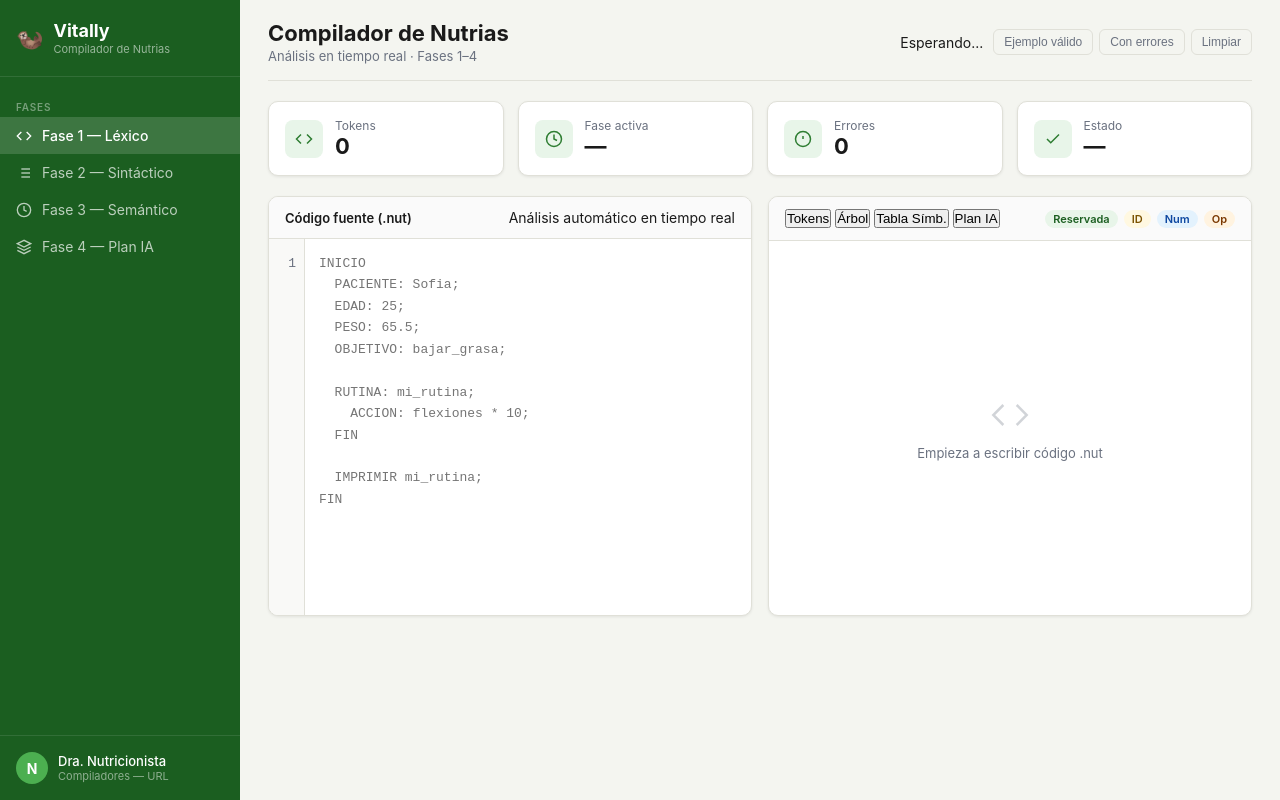
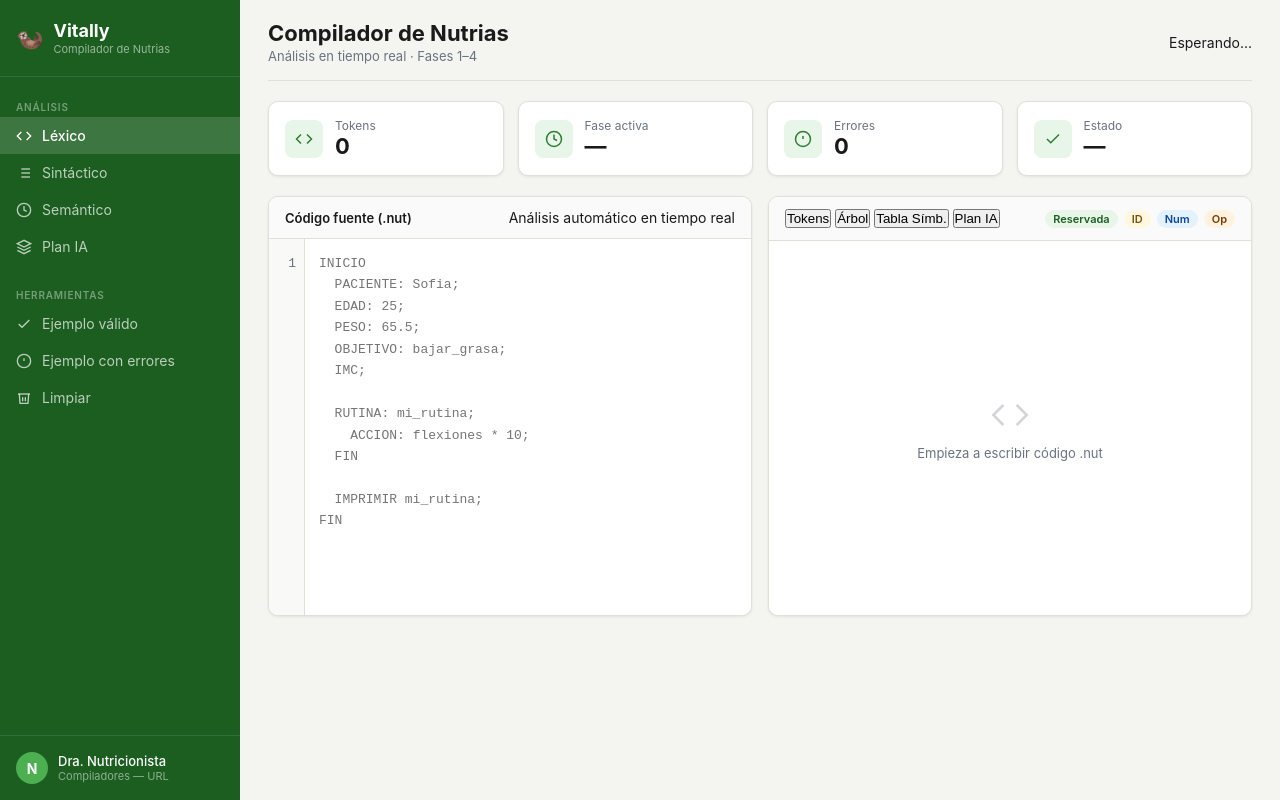
Before and after one commit to Ruben-online/lexical-analyzer, a Flask app: page / in a window 1280 px wide. Run offline with Flask 3, Linux system fonts and the light colour scheme.

Commit message:
se agrego el simbolo coma, para encadenar sentencias y se corrigio la salida

```diff
--- a/src/lexer.py
+++ b/src/lexer.py
@@ -75,6 +75,7 @@ _SPEC = [
     ("TK_FIN_INSTRUC", r";"),
     ("TK_LT",          r"<"),
     ("TK_GT",          r">"),
+    ("TK_COMA",        r","),
 
     # ── 8. Error específico ─────────────────
     ("_IGUAL_SIMPLE",  r"="),
--- a/src/parser.py
+++ b/src/parser.py
@@ -55,6 +55,7 @@ _INICIO_SENT = {
     TipoToken.TK_IMPRIMIR.value, TipoToken.EDAD.value,
     TipoToken.PESO.value,     TipoToken.OBJETIVO.value,
     TipoToken.RESTRICCION.value, TipoToken.ACCION.value,
+    TipoToken.IMC.value,
 }
 
 _OPS_COMP = {
@@ -117,6 +118,7 @@ class Parser:
         if t == TipoToken.DIETA.value:       return self._bloque_dieta()
         if t == TipoToken.TK_SI.value:       return self._sentencia_si()
         if t == TipoToken.TK_IMPRIMIR.value: return self._sentencia_imprimir()
+        if t == TipoToken.IMC.value:         return self._sentencia_imc()
         return self._instruccion()
 
     def _bloque_paciente(self) -> Nodo:
@@ -126,7 +128,8 @@ class Parser:
         nodo.agregar(self._hoja(self._consumir(TipoToken.TK_ID.value, "nombre del paciente")))
         nodo.agregar(self._hoja(self._consumir(TipoToken.TK_FIN_INSTRUC.value, "';'")))
         _datos = {TipoToken.EDAD.value, TipoToken.PESO.value,
-                  TipoToken.OBJETIVO.value, TipoToken.RESTRICCION.value}
+                  TipoToken.OBJETIVO.value, TipoToken.RESTRICCION.value,
+                  TipoToken.IMC.value}
         while self._actual().tipo in _datos:
             nodo.agregar(self._instruccion())
         return nodo
@@ -134,10 +137,11 @@ class Parser:
     def _instruccion(self) -> Nodo:
         t = self._actual().tipo
         if t == TipoToken.RESTRICCION.value: return self._restriccion()
+        if t == TipoToken.IMC.value:         return self._sentencia_imc()
         if t in (TipoToken.EDAD.value, TipoToken.OBJETIVO.value):
             return self._instruccion_simple(t, TipoToken.TK_ID.value if t == TipoToken.OBJETIVO.value else TipoToken.TK_ENTERO.value, "valor")
         if t == TipoToken.PESO.value: return self._instruccion_numero(t)
-        raise ErrorSintactico("EDAD, PESO, OBJETIVO o RESTRICCION", self._actual())
+        raise ErrorSintactico("EDAD, PESO, OBJETIVO, RESTRICCION o IMC", self._actual())
 
     def _instruccion_simple(self, kw, tipo_val, desc) -> Nodo:
         nodo = Nodo(tipo="INSTRUCCION")
@@ -160,12 +164,27 @@ class Parser:
         return nodo
 
     def _restriccion(self) -> Nodo:
+        """RESTRICCION : <id> (, <id>)* ;"""
         nodo = Nodo(tipo="INSTRUCCION")
         nodo.agregar(self._hoja(self._consumir(TipoToken.RESTRICCION.value)))
         nodo.agregar(self._hoja(self._consumir(TipoToken.TK_ASIGNACION.value, "':'")))
+        # primera restricción obligatoria
         nodo.agregar(self._hoja(self._consumir(TipoToken.TK_LT.value, "'<'")))
         nodo.agregar(self._hoja(self._consumir(TipoToken.TK_ID.value, "tipo restricción")))
         nodo.agregar(self._hoja(self._consumir(TipoToken.TK_GT.value, "'>'")))
+        # restricciones adicionales opcionales separadas por coma
+        while self._verificar(TipoToken.TK_COMA.value):
+            nodo.agregar(self._hoja(self._avanzar()))  # ,
+            nodo.agregar(self._hoja(self._consumir(TipoToken.TK_LT.value, "'<'")))
+            nodo.agregar(self._hoja(self._consumir(TipoToken.TK_ID.value, "tipo restricción")))
+            nodo.agregar(self._hoja(self._consumir(TipoToken.TK_GT.value, "'>'")))
+        nodo.agregar(self._hoja(self._consumir(TipoToken.TK_FIN_INSTRUC.value, "';'")))
+        return nodo
+
+    def _sentencia_imc(self) -> Nodo:
+        """IMC ;  — calcula automáticamente el IMC del paciente"""
+        nodo = Nodo(tipo="SENTENCIA_IMC")
+        nodo.agregar(self._hoja(self._consumir(TipoToken.IMC.value)))
         nodo.agregar(self._hoja(self._consumir(TipoToken.TK_FIN_INSTRUC.value, "';'")))
         return nodo
 
--- a/static/css/app.js
+++ b/static/css/app.js
@@ -5,8 +5,9 @@ const EJEMPLOS = {
     PACIENTE: Sofia;
     EDAD: 25;
     PESO: 65.5;
-    RESTRICCION: <lumbar>;
+    RESTRICCION: <lumbar>, <rodilla>;
     OBJETIVO: bajar_grasa;
+    IMC;
 
     SI PESO > 60 ENTONCES
         RUTINA: rutina_intensa;
@@ -28,6 +29,11 @@ FIN`,
         ACCION: flexiones;
     FIN
     PACIENTE: Carlos;
+FIN`,
+  imc_error: `INICIO
+    PACIENTE: Marco;
+    OBJETIVO: bajar_grasa;
+    IMC;
 FIN`
 };
 
@@ -210,8 +216,9 @@ function renderTablaSimbolos(tabla) {
         <div class="ts-prop">Tipo: <span>${p.tipo}</span></div>
         ${p.edad  ? `<div class="ts-prop">Edad: <span>${p.edad} años</span></div>` : ''}
         ${p.peso  ? `<div class="ts-prop">Peso: <span>${p.peso} kg</span></div>` : ''}
+        ${p.imc !== null && p.imc !== undefined ? `<div class="ts-prop">IMC: <span class="imc-badge ${clasificarIMC(p.imc)}">${p.imc} — ${textoIMC(p.imc)}</span></div>` : ''}
         ${p.objetivo ? `<div class="ts-prop">Objetivo: <span>${esc(p.objetivo)}</span></div>` : ''}
-        ${p.restricciones&&p.restricciones.length ? `<div class="ts-prop">Restricciones: <span>${p.restricciones.join(', ')}</span></div>` : ''}
+        ${p.restricciones&&p.restricciones.length ? `<div class="ts-prop">Restricciones: <span>${p.restricciones.map(r=>`<code class="lexema-code">${esc(r)}</code>`).join(' ')}</span></div>` : ''}
         <div class="ts-prop">Declarado en: <span>línea ${p.linea}</span></div>
       </div>
     </div>`;
@@ -345,6 +352,20 @@ function limpiarTodo() {
   _ultimaTabla=null;
 }
 
+function clasificarIMC(imc) {
+  if (imc < 18.5) return 'imc-bajo';
+  if (imc < 25)   return 'imc-normal';
+  if (imc < 30)   return 'imc-sobrepeso';
+  return 'imc-obesidad';
+}
+
+function textoIMC(imc) {
+  if (imc < 18.5) return 'Bajo peso';
+  if (imc < 25)   return 'Normal';
+  if (imc < 30)   return 'Sobrepeso';
+  return 'Obesidad';
+}
+
 function esc(s){
   return String(s||'').replace(/&/g,'&amp;').replace(/</g,'&lt;').replace(/>/g,'&gt;');
 }
--- a/static/css/estilos.css
+++ b/static/css/estilos.css
@@ -427,3 +427,24 @@ body {
 .prompt-box { background: #1a1a2e; border-radius: 8px; padding: 14px;
   font-family: 'Courier New', monospace; font-size: 11px; color: #a8d8a8;
   white-space: pre-wrap; max-height: 200px; overflow-y: auto; margin-top: 8px; }
+
+
+/* ── Error zone ────────────────────────────────────────── */
+#error-zone { display: flex; flex-direction: column; gap: 12px;
+  margin-top: 12px; }
+
+/* ── IMC badges ────────────────────────────────────────── */
+.imc-badge {
+  display: inline-block;
+  padding: 2px 10px;
+  border-radius: 20px;
+  font-weight: 600;
+  font-size: 12px;
+}
+.imc-bajo      { background: #E3F2FD; color: #0D47A1; }
+.imc-normal    { background: #E8F5E9; color: #1B5E20; }
+.imc-sobrepeso { background: #FFF3E0; color: #7B3800; }
+.imc-obesidad  { background: #FFEBEE; color: #B71C1C; }
+
+/* ── Error sint body padding ───────────────────────────── */
+.error-sint-body { padding: 12px 16px; }
--- a/templates/index.html
+++ b/templates/index.html
@@ -14,22 +14,36 @@
       <div><div class="brand-name">Vitally</div><div class="brand-sub">Compilador de Nutrias</div></div>
     </div>
     <nav class="sidebar-nav">
-      <div class="nav-section">FASES</div>
+      <div class="nav-section">ANÁLISIS</div>
       <a href="#" class="nav-item active" onclick="cambiarTab('lexico');return false">
         <svg width="16" height="16" viewBox="0 0 24 24" fill="none" stroke="currentColor" stroke-width="2"><polyline points="16 18 22 12 16 6"/><polyline points="8 6 2 12 8 18"/></svg>
-        Fase 1 — Léxico
+        Léxico
       </a>
       <a href="#" class="nav-item" onclick="cambiarTab('sintactico');return false">
         <svg width="16" height="16" viewBox="0 0 24 24" fill="none" stroke="currentColor" stroke-width="2"><line x1="8" y1="6" x2="21" y2="6"/><line x1="8" y1="12" x2="21" y2="12"/><line x1="8" y1="18" x2="21" y2="18"/><line x1="3" y1="6" x2="3.01" y2="6"/><line x1="3" y1="12" x2="3.01" y2="12"/><line x1="3" y1="18" x2="3.01" y2="18"/></svg>
-        Fase 2 — Sintáctico
+        Sintáctico
       </a>
       <a href="#" class="nav-item" onclick="cambiarTab('semantico');return false">
         <svg width="16" height="16" viewBox="0 0 24 24" fill="none" stroke="currentColor" stroke-width="2"><circle cx="12" cy="12" r="10"/><polyline points="12 6 12 12 16 14"/></svg>
-        Fase 3 — Semántico
+        Semántico
       </a>
       <a href="#" class="nav-item" onclick="cambiarTab('plan');return false">
         <svg width="16" height="16" viewBox="0 0 24 24" fill="none" stroke="currentColor" stroke-width="2"><path d="M12 2L2 7l10 5 10-5-10-5z"/><path d="M2 17l10 5 10-5"/><path d="M2 12l10 5 10-5"/></svg>
-        Fase 4 — Plan IA
+        Plan IA
+      </a>
+
+      <div class="nav-section" style="margin-top:16px">HERRAMIENTAS</div>
+      <a href="#" class="nav-item" onclick="cargarEjemplo('valido');return false">
+        <svg width="16" height="16" viewBox="0 0 24 24" fill="none" stroke="currentColor" stroke-width="2"><polyline points="20 6 9 17 4 12"/></svg>
+        Ejemplo válido
+      </a>
+      <a href="#" class="nav-item" onclick="cargarEjemplo('errores');return false">
+        <svg width="16" height="16" viewBox="0 0 24 24" fill="none" stroke="currentColor" stroke-width="2"><circle cx="12" cy="12" r="10"/><line x1="12" y1="8" x2="12" y2="12"/><line x1="12" y1="16" x2="12.01" y2="16"/></svg>
+        Ejemplo con errores
+      </a>
+      <a href="#" class="nav-item" onclick="limpiar();return false">
+        <svg width="16" height="16" viewBox="0 0 24 24" fill="none" stroke="currentColor" stroke-width="2"><polyline points="3 6 5 6 21 6"/><path d="M19 6l-1 14H6L5 6"/><path d="M10 11v6"/><path d="M14 11v6"/></svg>
+        Limpiar
       </a>
     </nav>
     <div class="sidebar-footer">
@@ -44,16 +58,9 @@
         <h1 class="page-title" id="page-title">Compilador de Nutrias</h1>
         <p class="page-sub" id="page-sub">Análisis en tiempo real · Fases 1–4</p>
       </div>
-      <div style="display:flex;align-items:center;gap:10px">
       <div class="status-pill" id="status-pill">
         <span class="status-dot" id="status-dot"></span>
         <span id="status-text">Esperando...</span>
-        </div>
-        <div class="panel-actions">
-          <button class="btn-ghost" onclick="cargarEjemplo('valido')">Ejemplo válido</button>
-          <button class="btn-ghost" onclick="cargarEjemplo('errores')">Con errores</button>
-          <button class="btn-ghost" onclick="limpiar()">Limpiar</button>
-        </div>
       </div>
     </header>
 
@@ -86,7 +93,7 @@
         <div class="editor-wrapper">
           <div class="line-numbers" id="line-numbers">1</div>
           <textarea id="editor" class="editor"
-            placeholder="INICIO&#10;  PACIENTE: Sofia;&#10;  EDAD: 25;&#10;  PESO: 65.5;&#10;  OBJETIVO: bajar_grasa;&#10;&#10;  RUTINA: mi_rutina;&#10;    ACCION: flexiones * 10;&#10;  FIN&#10;&#10;  IMPRIMIR mi_rutina;&#10;FIN"
+            placeholder="INICIO&#10;  PACIENTE: Sofia;&#10;  EDAD: 25;&#10;  PESO: 65.5;&#10;  OBJETIVO: bajar_grasa;&#10;  IMC;&#10;&#10;  RUTINA: mi_rutina;&#10;    ACCION: flexiones * 10;&#10;  FIN&#10;&#10;  IMPRIMIR mi_rutina;&#10;FIN"
             spellcheck="false"
             oninput="onEditorInput()"
             onscroll="sincronizarScroll()"></textarea>
@@ -155,7 +162,8 @@
       </section>
     </div>
 
-    <!-- Error panels -->
+    <!-- Error panels — unificados al final, sin repetición -->
+    <div id="error-zone">
       <section class="error-panel" id="error-panel-lex" style="display:none">
         <div class="panel-header error-header">
           <span class="panel-title">⚠ Errores léxicos</span>
@@ -182,6 +190,7 @@
         </div>
         <div class="error-sint-body" id="error-sem-body"></div>
       </section>
+    </div>
 
   </main>
 
```
Also changed, not shown: src/semantico.py (+50 -8 lines), src/tokens.py (+18 -19 lines). Lines whose indentation alone changed are shown as unchanged.
